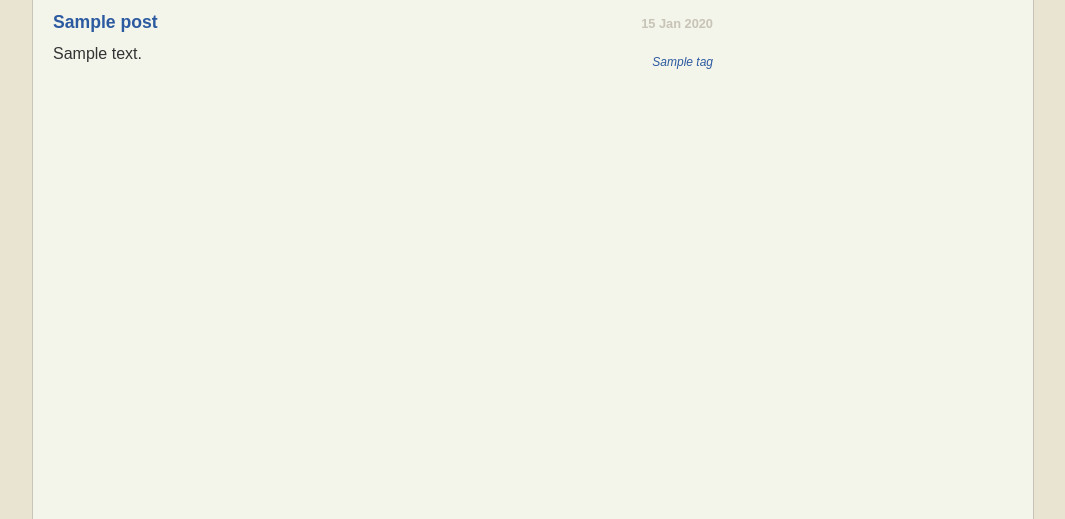
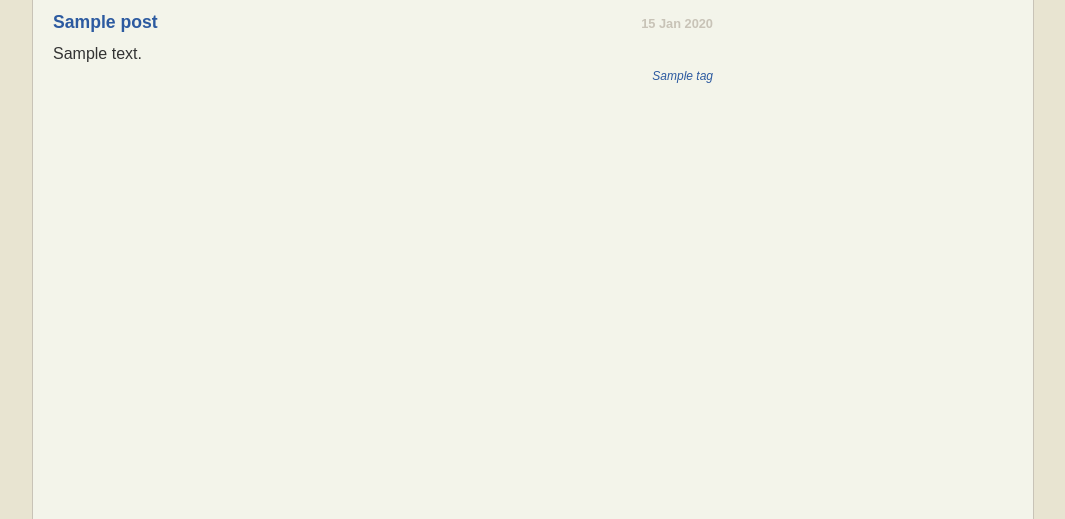
Before and after one commit to vlevit/vlevit.org, a Django app: template templates/tech_post_list.html in a window 1280 px wide. Shown: the top 519 px of the page, without its empty margins (107-1172 px from the left). Run offline with Django 3.2, Linux system fonts and the light colour scheme; the template is opened without the code that fills it: most values are stand-ins (such as "Sample title", 1, 10 or a date in 2020).

Commit message:
Some post_list style adjustments

```diff
--- a/static/css/post_list.css
+++ b/static/css/post_list.css
@@ -4,6 +4,10 @@ h1 {
 
 p {
   margin-left: 1em;
+}
+
+.entry {
+  margin-bottom: 0em;
 }
 
 .header-wrapper {
@@ -21,16 +25,22 @@ p {
   font-weight: bold;
   text-align: right;
   color:rgb(200, 195, 183);
+  white-space: nowrap;
 }
 
 .tags {
-  margin-top: -8px;
-  margin-bottom: 8px;
+  margin-top: 0.5em;
   font-size: 0.75em;
   font-style: italic;
   text-align: right;
 }
 
+p {
+  /* heading's default margins are sufficient */
+  margin-top: 0px;
+  margin-bottom: 0px;
+}
+
 a {
   border-bottom-style: none;
 }
--- a/templates/tech_post_list.html
+++ b/templates/tech_post_list.html
@@ -5,6 +5,7 @@
 
 {% block content %}
     {% for post in posts %}
+        <div class="entry">
             <div class="header-wrapper">
                <div class="header"><h1><a href="{% url vlblog.views.post post.blog post.name %}">{{ post.title|safe }}</a></h1></div>
                <div class="date">{{post.created|date:"d M Y"}}</div>
@@ -12,5 +13,6 @@
             {{ post.excerpt|safe }}
            {# <div class="tags">{{post.tags.all|join:', '}}</div> #}
            <div class="tags">{% for tag in post.tags.all %}<a href="{% url post_list_tag post.blog.name tag %}">{{tag}}</a>{% if not forloop.last %}, {% endif %}{% endfor %}</div>
+        </div>
     {% endfor %}
 {% endblock %}
```
Lines whose indentation alone changed are shown as unchanged.
